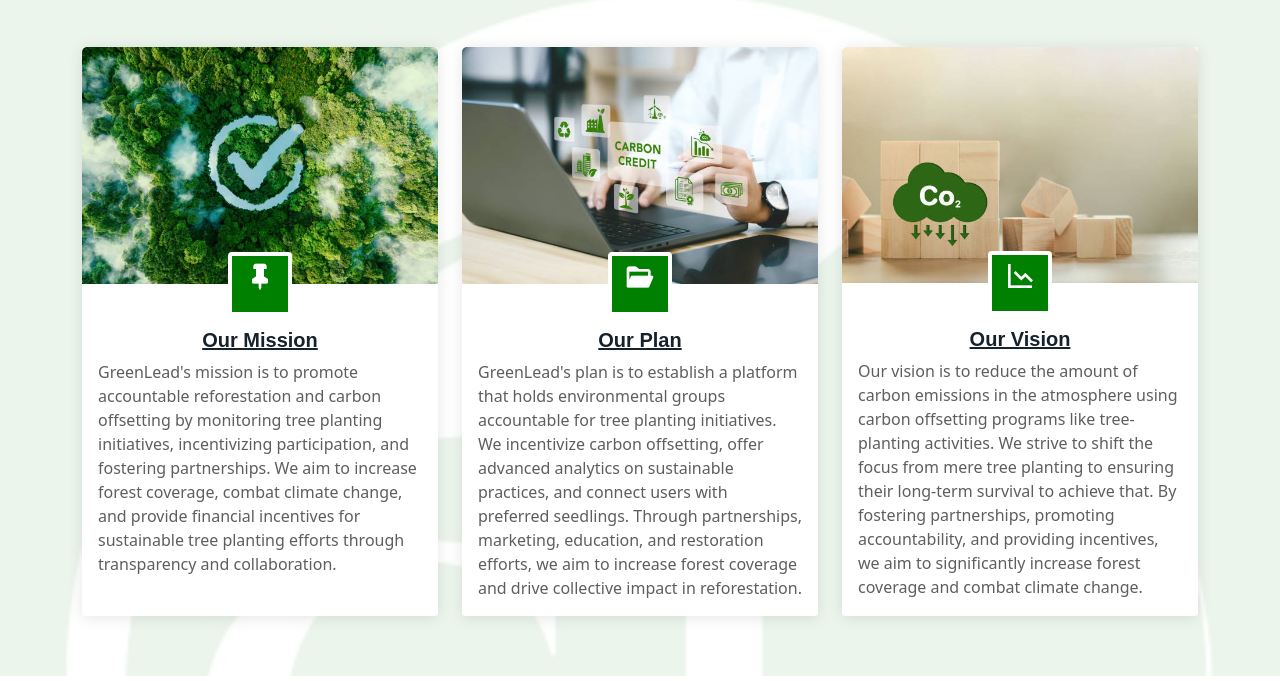
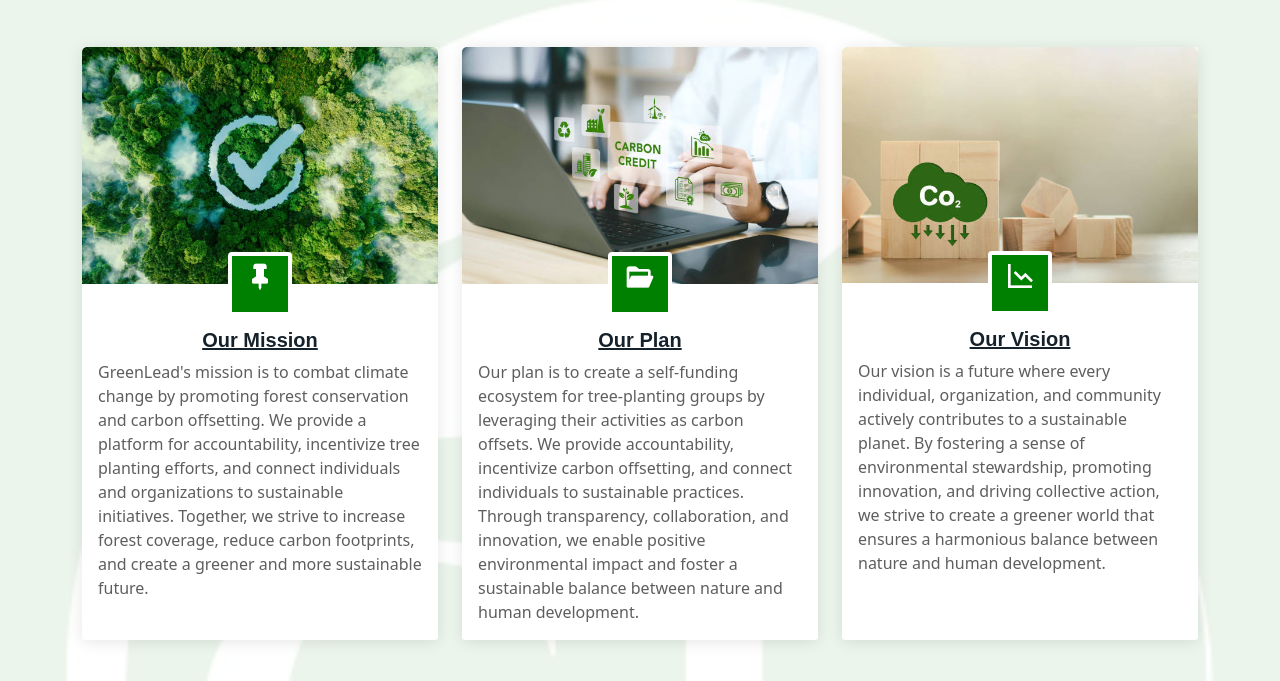
Before and after one commit to Collins07/GreenLead-design, a plain HTML site: page html/about.html in a window 1280 px wide. Shown: the part 105-786 px from the top of the page. Drawn offline with nearby package versions, Linux system fonts and the light colour scheme; a script that the page names is missing.

Commit message:
update page info

```diff
--- a/html/about.html
+++ b/html/about.html
@@ -77,8 +77,9 @@
                 <div class="card-body">
                   <h5 class="card-title"><a href="">Our Mission</a></h5>
                   <p class="card-text">
-                    GreenLead's mission is to promote accountable reforestation and carbon offsetting by monitoring tree planting initiatives, incentivizing participation, and fostering partnerships.
-                    We aim to increase forest coverage, combat climate change, and provide financial incentives for sustainable tree planting efforts through transparency and collaboration.
+                    GreenLead's mission is to combat climate change by promoting forest conservation and carbon offsetting.
+                    We provide a platform for accountability, incentivize tree planting efforts, and connect individuals and organizations to sustainable initiatives.
+                    Together, we strive to increase forest coverage, reduce carbon footprints, and create a greener and more sustainable future.
                   </p>
                 </div>
               </div>
@@ -92,8 +93,9 @@
                 <div class="card-body">
                   <h5 class="card-title"><a href="">Our Plan</a></h5>
                   <p class="card-text">
-                    GreenLead's plan is to establish a platform that holds environmental groups accountable for tree planting initiatives. We incentivize carbon offsetting, offer advanced analytics on sustainable practices, and connect users with preferred seedlings.
-                    Through partnerships, marketing, education, and restoration efforts, we aim to increase forest coverage and drive collective impact in reforestation.
+                    Our plan is to create a self-funding ecosystem for tree-planting groups by leveraging their activities as carbon offsets.
+                    We provide accountability, incentivize carbon offsetting, and connect individuals to sustainable practices.
+                    Through transparency, collaboration, and innovation, we enable positive environmental impact and foster a sustainable balance between nature and human development.
                   </p>
                 </div>
               </div>
@@ -107,8 +109,9 @@
                 <div class="card-body">
                   <h5 class="card-title"><a href="">Our Vision</a></h5>
                   <p class="card-text">
-                    Our vision is to reduce the amount of carbon emissions in the atmosphere using carbon offsetting programs like tree-planting activities. We strive to shift the focus from mere tree planting to ensuring their long-term survival to achieve that.
-                    By fostering partnerships, promoting accountability, and providing incentives, we aim to significantly increase forest coverage and combat climate change.
+                    Our vision is a future where every individual, organization, and community actively contributes to a sustainable planet.
+                    By fostering a sense of environmental stewardship, promoting innovation, and driving collective action, we strive to
+                     create a greener world that ensures a harmonious balance between nature and human development.
                   </p>
                 </div>
               </div>
```
Also changed, not shown: index.html (+4 -6 lines).
